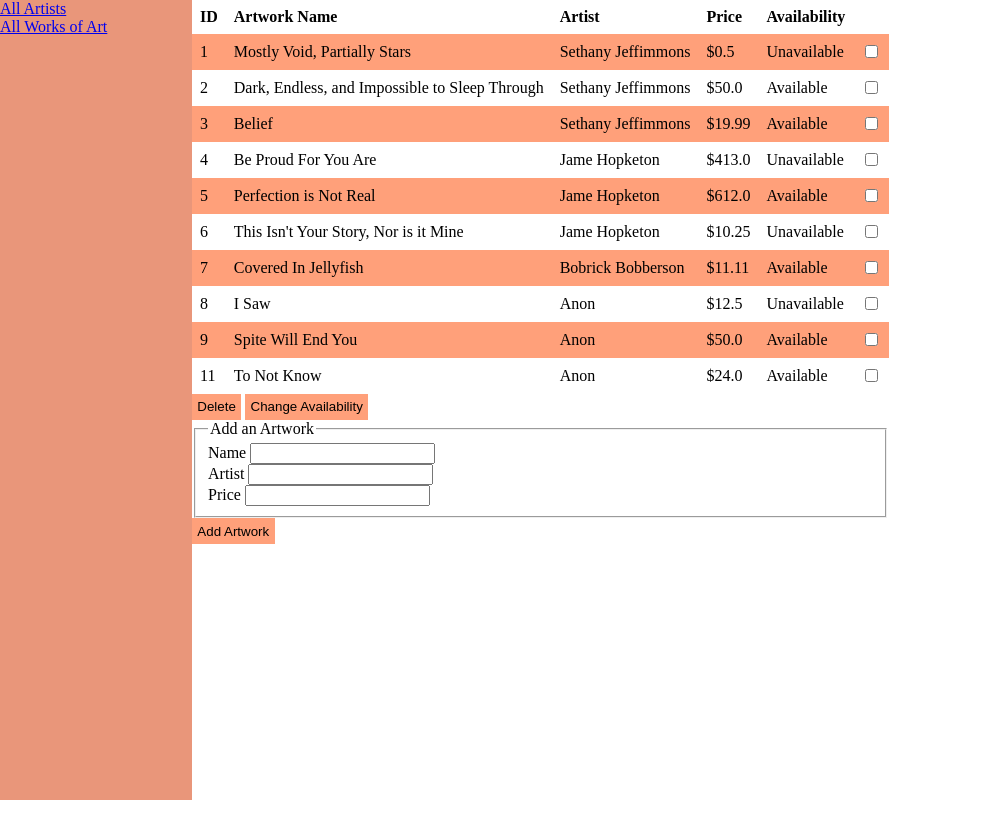
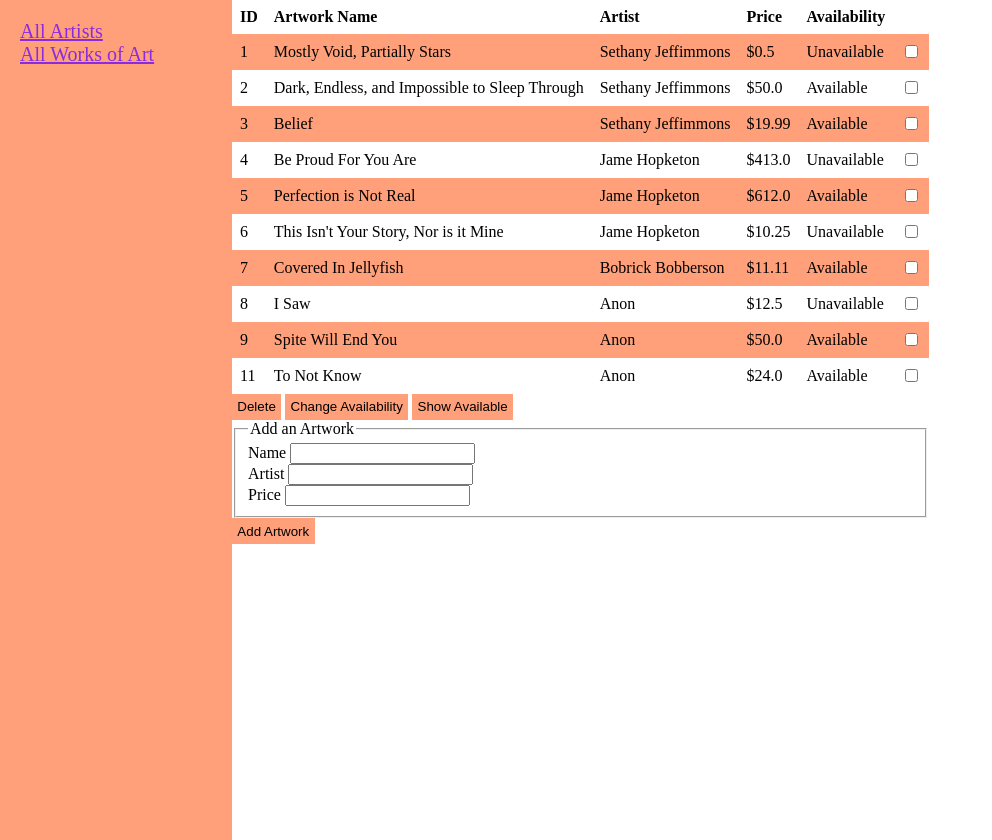
Before and after one commit to azhdrake/art_catalogue, a Flask app: page / in a window 1280 px wide. Shown: the whole page, without its empty margins (0-992 px from the left). Before the commit the page ends 800 px from the top, so only its background shows below. Run offline with Flask 2, Linux system fonts and the light colour scheme; data comes from the database, SQL or seed files in the repository.

Commit message:
Add show available art button

```diff
--- a/gui.py
+++ b/gui.py
@@ -41,6 +41,7 @@ def addartist():
 def modify_art():
     # Called when a button's pressed in the art page. Checks which button was pressed, if it's delete, it deletes the art.
     # If the button was change, it changes the availablity status of the art.  Then it rerenders the art page.
+    # If the button was show_available, it pulls the art that's available and feeds the page that instead of the full list.
     # TODO add are you sure to delete method
     art_form = ArtInputForm()
     if request.form['submit_button'] == 'delete':
@@ -54,10 +55,13 @@ def modify_art():
             art.change_available(art_id)
         flash('The deed is done!', 'success')
     art_list = art.get_all_art()
+    if request.form['submit_button'] == 'show_available':
+        art_list = art.get_art_by_availability()
     return render_template('add_art.html', title='AddArt', form=art_form, art_list=art_list)
 
 @app.route('/show_artists_art', methods=['POST'])
 def show_artists_art():
+    # Gets artist id from form, plugs it into the artist method and gives add_art.html the resulting artwork list.
     art_form = ArtInputForm()
     artist_id = request.form.get('explore')
     art_list = artist.show_artists_art(artist_id)
--- a/static/main.css
+++ b/static/main.css
@@ -12,13 +12,22 @@ body{
 
 .dummy-column{
     width: 15%;
+    padding: 1em;
+    font-size: 1.25em;
 }
 
 .sidebar{
     position: absolute;
     width: 15%;
     height: 100%;
-    background-color: darksalmon;
+    background-color: lightsalmon;
+    padding: 1em;
+    font-size: 1.25em;
+    font-weight: 500;
+}
+
+a, a:visited {
+    color: blueviolet;
 }
 
 table {
--- a/templates/display_art.html
+++ b/templates/display_art.html
@@ -29,6 +29,7 @@
             {% endfor %}
         </table>
         <button name="submit_button" value="delete" type="Submit"> Delete </button> <button value="change" name="submit_button" type="Submit"> Change Availability </button>
+        <button name="submit_button" value="show_available" type="Submit"> Show Available </button>
     </form>
 {% block add_art %}{% endblock add_art %}
 {% endblock content %}
```
